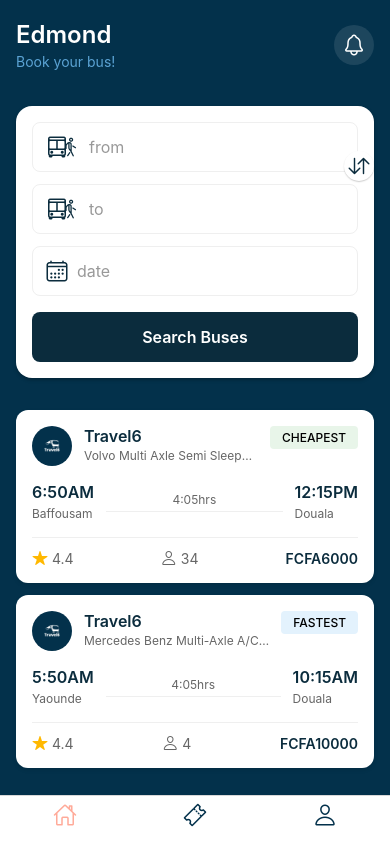
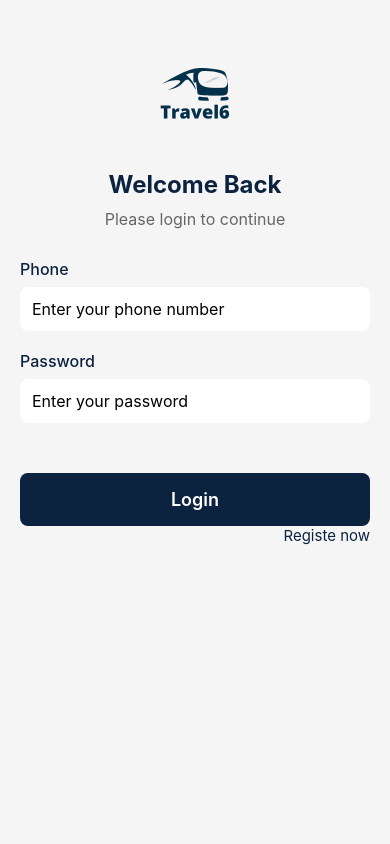
Before and after one commit to edm-r/com.Travel6, a React Native app: screen /Sign_in in a window 390 px wide. Built offline with nearby package versions, Linux system fonts and the light colour scheme.

Commit message:
register and signIn

```diff
--- a/src/screens/Register/index.js
+++ b/src/screens/Register/index.js
@@ -1,24 +1,67 @@
-import React from 'react';
-import { View, Text, StyleSheet } from 'react-native';
+// src/screens/RegisterScreen.js
+import React, { useState } from 'react';
+import { View, Text, TextInput, TouchableOpacity, Image } from 'react-native';
+import Icon from 'react-native-vector-icons/MaterialIcons';
+import { useNavigation } from '@react-navigation/native';
+import styles from './style';
 
 const Register = () => {
+  const navigation = useNavigation();
+  const [gender, setGender] = useState('M');
+  const [form, setForm] = useState({
+    name: '',
+    phone: '',
+    password: ''
+  });
+
   return (
     <View style={styles.container}>
-      <Text style={styles.text}>Register</Text>
+      <Image
+        source={require('../../assets/images/Travel_6.png')}
+        style={styles.logo}
+      />
+
+      <Text style={styles.title}>Enter your information</Text>
+      <Text style={styles.subtitle}>
+        Fill up your personal information for seamless experience
+      </Text>
+
+      <View style={styles.form}>
+        <Text style={styles.label}>Name</Text>
+        <TextInput
+          style={styles.input}
+          value={form.name}
+          onChangeText={(text) => setForm({...form, name: text})}
+          placeholder="Enter your name"
+        />
+
+        <Text style={styles.label}>Phone</Text>
+        <TextInput
+          style={styles.input}
+          value={form.phone}
+          onChangeText={(text) => setForm({...form, phone: text})}
+          placeholder="Enter your phone number"
+          keyboardType="phone-pad"
+        />
+
+        <Text style={styles.label}>Password</Text>
+        <TextInput
+          style={styles.input}
+          value={form.password}
+          onChangeText={(text) => setForm({...form, password: text})}
+          placeholder="Enter your password"
+          secureTextEntry
+        />
+      </View>
+
+      <TouchableOpacity style={styles.button} onPress={() => navigation.navigate('Tabs')}>
+        <Text style={styles.buttonText}>Register</Text>
+      </TouchableOpacity>
+      <TouchableOpacity onPress={() => navigation.navigate('Sign_in')}>
+        <Text style={styles.text}>Sign in now</Text>
+      </TouchableOpacity>
     </View>
   );
 };
 
-const styles = StyleSheet.create({
-  container: {
-    flex: 1,
-    justifyContent: 'center',
-    alignItems: 'center',
-  },
-  text: {
-    fontSize: 24,
-    fontWeight: 'bold',
-  },
-});
-
 export default Register;
--- /dev/null
+++ b/src/screens/Register/style.js
@@ -0,0 +1,87 @@
+import { StyleSheet } from 'react-native';
+
+const styles = StyleSheet.create({
+  container: {
+    flex: 1,
+    backgroundColor: '#f5f5f5',
+    padding: 20,
+  },
+  logo: {
+    width: 150,
+    height: 150,
+    alignSelf: 'center',
+  },
+  title: {
+    fontSize: 24,
+    fontWeight: 'bold',
+    color: '#0c2340',
+    textAlign: 'center',
+    marginBottom: 10,
+  },
+  subtitle: {
+    fontSize: 16,
+    color: '#666',
+    textAlign: 'center',
+    marginBottom: 30,
+  },
+  form: {
+    marginBottom: 30,
+  },
+  label: {
+    fontSize: 16,
+    color: '#0c2340',
+    marginBottom: 8,
+    fontWeight: '500',
+  },
+  input: {
+    backgroundColor: '#fff',
+    borderRadius: 8,
+    padding: 12,
+    marginBottom: 20,
+    fontSize: 16,
+  },
+  genderContainer: {
+    flexDirection: 'row',
+    justifyContent: 'space-around',
+    marginBottom: 30,
+  },
+  genderButton: {
+    flexDirection: 'row',
+    alignItems: 'center',
+    backgroundColor: '#fff',
+    padding: 15,
+    borderRadius: 8,
+    width: 120,
+    justifyContent: 'center',
+  },
+  genderButtonActive: {
+    backgroundColor: '#0c2340',
+  },
+  genderText: {
+    marginLeft: 8,
+    fontSize: 16,
+    color: '#000',
+  },
+  genderTextActive: {
+    color: '#fff',
+  },
+  button: {
+    backgroundColor: '#0c2340',
+    padding: 16,
+    borderRadius: 8,
+    alignItems: 'center',
+  },
+  buttonText: {
+    color: '#fff',
+    fontSize: 18,
+    fontWeight: '600',
+  },
+  text: {
+    color: '#0c2340',
+    fontSize: 15,
+    marginTop: '20',
+    textAlign: 'right'
+  },
+});
+
+export default styles;
--- a/src/screens/Sign_in/index.js
+++ b/src/screens/Sign_in/index.js
@@ -1,24 +1,56 @@
-import React from 'react';
-import { View, Text, StyleSheet } from 'react-native';
+// src/screens/LoginScreen.js
+import React, { useState } from 'react';
+import { View, Text, TextInput, TouchableOpacity, Image } from 'react-native';
+import { useNavigation } from '@react-navigation/native';
+import styles from './style.js';
 
 const Sign_in = () => {
+  const navigation = useNavigation();
+  const [form, setForm] = useState({
+    phone: '',
+    password: ''
+  });
+
   return (
     <View style={styles.container}>
-      <Text style={styles.text}>Sign_in</Text>
+      <Image
+        source={require('../../assets/images/Travel_6.png')}
+        style={styles.logo}
+      />
+
+      <Text style={styles.title}>Welcome Back</Text>
+      <Text style={styles.subtitle}>
+        Please login to continue
+      </Text>
+
+      <View style={styles.form}>
+        <Text style={styles.label}>Phone</Text>
+        <TextInput
+          style={styles.input}
+          value={form.phone}
+          onChangeText={(text) => setForm({...form, phone: text})}
+          placeholder="Enter your phone number"
+          keyboardType="phone-pad"
+        />
+
+        <Text style={styles.label}>Password</Text>
+        <TextInput
+          style={styles.input}
+          value={form.password}
+          onChangeText={(text) => setForm({...form, password: text})}
+          placeholder="Enter your password"
+          secureTextEntry
+        />
+      </View>
+
+      <TouchableOpacity style={styles.button} onPress={() => navigation.navigate('Tabs')}>
+        <Text style={styles.buttonText}>Login</Text>
+      </TouchableOpacity>
+      <TouchableOpacity onPress={() => navigation.navigate('Register')}>
+        <Text style={styles.text}>Registe now</Text>
+      </TouchableOpacity>
     </View>
   );
 };
 
-const styles = StyleSheet.create({
-  container: {
-    flex: 1,
-    justifyContent: 'center',
-    alignItems: 'center',
-  },
-  text: {
-    fontSize: 24,
-    fontWeight: 'bold',
-  },
-});
-
 export default Sign_in;
--- /dev/null
+++ b/src/screens/Sign_in/style.js
@@ -0,0 +1,87 @@
+import { StyleSheet } from 'react-native';
+
+const styles = StyleSheet.create({
+  container: {
+    flex: 1,
+    backgroundColor: '#f5f5f5',
+    padding: 20,
+  },
+  logo: {
+    width: 150,
+    height: 150,
+    alignSelf: 'center',
+  },
+  title: {
+    fontSize: 24,
+    fontWeight: 'bold',
+    color: '#0c2340',
+    textAlign: 'center',
+    marginBottom: 10,
+  },
+  subtitle: {
+    fontSize: 16,
+    color: '#666',
+    textAlign: 'center',
+    marginBottom: 30,
+  },
+  form: {
+    marginBottom: 30,
+  },
+  label: {
+    fontSize: 16,
+    color: '#0c2340',
+    marginBottom: 8,
+    fontWeight: '500',
+  },
+  input: {
+    backgroundColor: '#fff',
+    borderRadius: 8,
+    padding: 12,
+    marginBottom: 20,
+    fontSize: 16,
+  },
+  genderContainer: {
+    flexDirection: 'row',
+    justifyContent: 'space-around',
+    marginBottom: 30,
+  },
+  genderButton: {
+    flexDirection: 'row',
+    alignItems: 'center',
+    backgroundColor: '#fff',
+    padding: 15,
+    borderRadius: 8,
+    width: 120,
+    justifyContent: 'center',
+  },
+  genderButtonActive: {
+    backgroundColor: '#0c2340',
+  },
+  genderText: {
+    marginLeft: 8,
+    fontSize: 16,
+    color: '#000',
+  },
+  genderTextActive: {
+    color: '#fff',
+  },
+  button: {
+    backgroundColor: '#0c2340',
+    padding: 16,
+    borderRadius: 8,
+    alignItems: 'center',
+  },
+  buttonText: {
+    color: '#fff',
+    fontSize: 18,
+    fontWeight: '600',
+  },
+  text: {
+    color: '#0c2340',
+    fontSize: 15,
+    marginTop: '20',
+    textAlign: 'right'
+  },
+});
+
+export default styles;
--- a/src/screens/Welcom/index.js
+++ b/src/screens/Welcom/index.js
@@ -4,7 +4,7 @@ import { View, Image, StyleSheet } from 'react-native';
 const Welcom = ({ navigation }) => {
   useEffect(() => {
     const timer = setTimeout(() => {
-      navigation.navigate('Tabs');
+      navigation.navigate('Sign_in');
     }, 5000);
 
     return () => clearTimeout(timer);
```
Also changed, not shown: src/assets/images/Travel_6.png (added).
